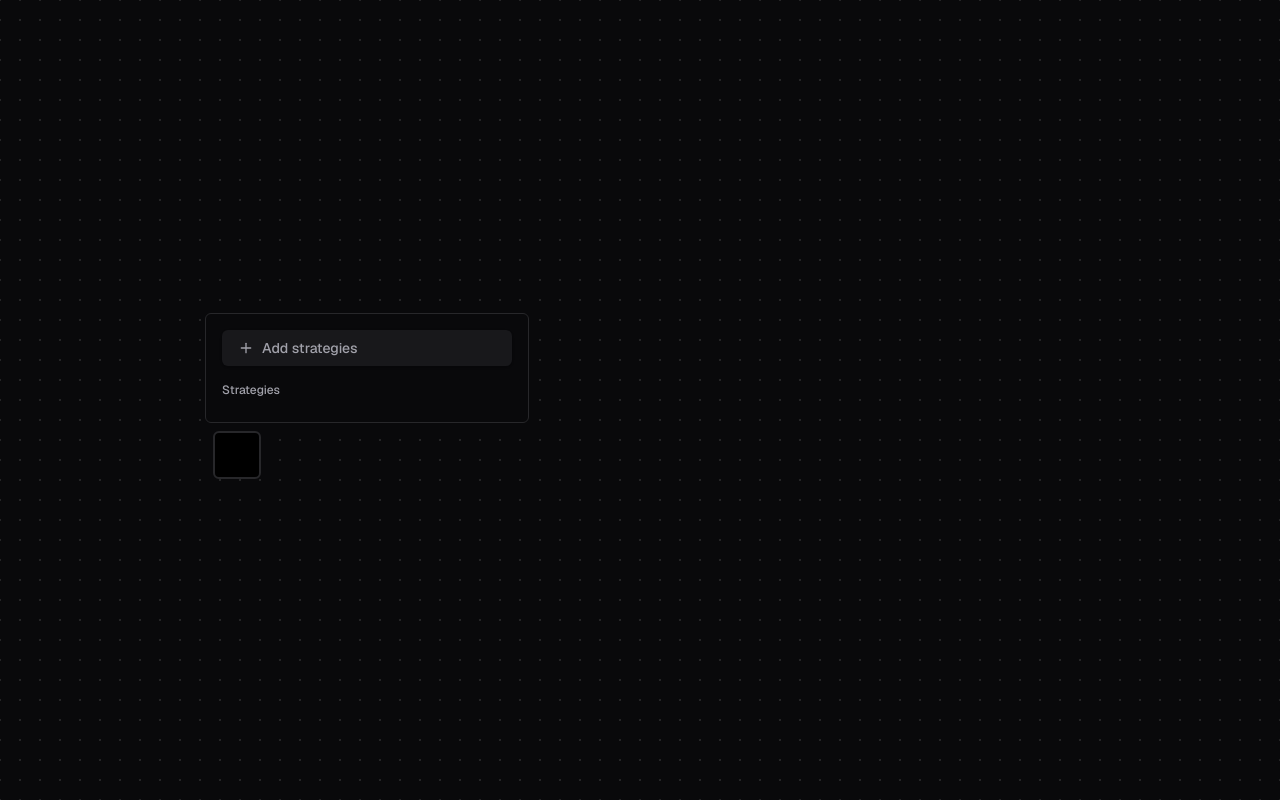
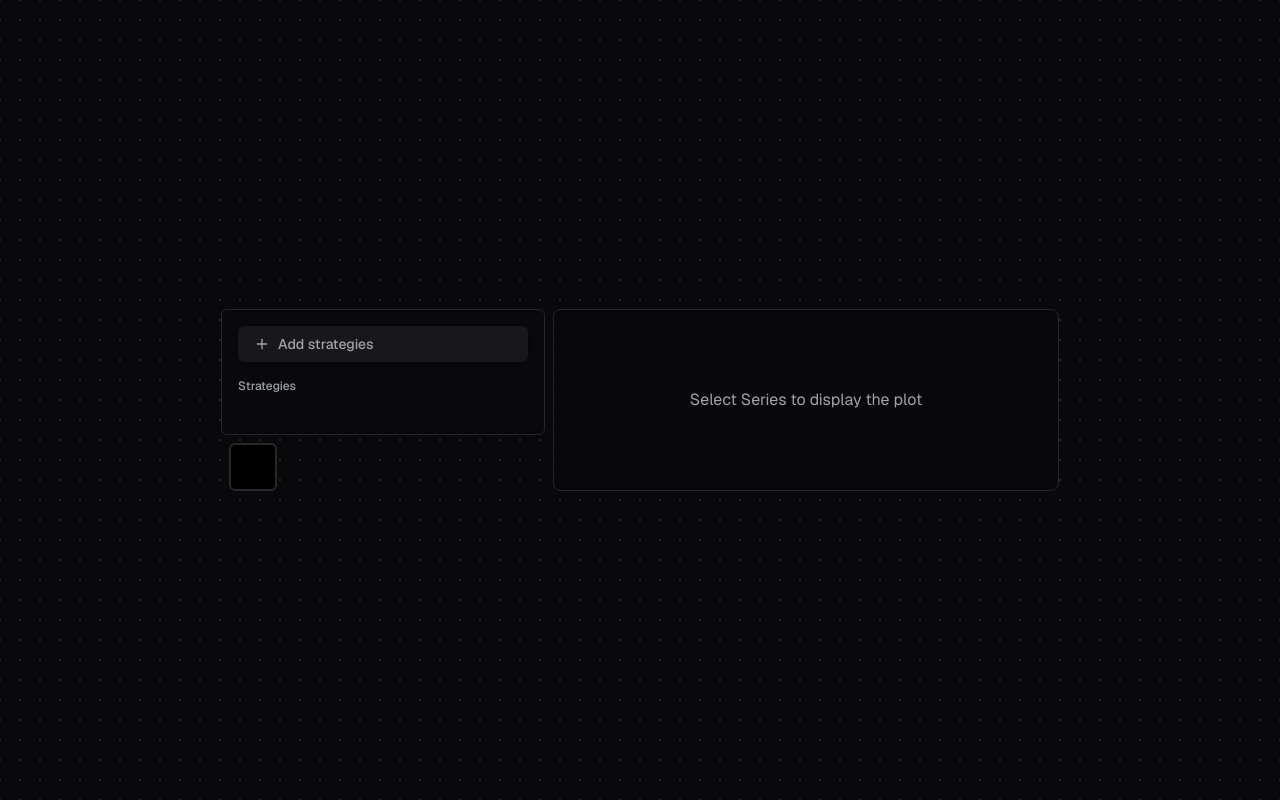
Before and after one commit to minollisantiago/Plots_workbench, a React (Vite) app in the folder client/: page / in a window 1280 px wide. Built offline with nearby package versions, Linux system fonts and the light colour scheme.

Commit message:
First mockup data-plot pipeline to test the typescript code

```diff
--- a/client/package.json
+++ b/client/package.json
@@ -18,15 +18,18 @@
     "@radix-ui/react-scroll-area": "^1.2.2",
     "@radix-ui/react-slot": "^1.1.1",
     "@radix-ui/react-tooltip": "^1.1.6",
+    "@types/react-plotly.js": "^2.6.3",
     "class-variance-authority": "^0.7.1",
     "clsx": "^2.1.1",
     "cmdk": "^1.0.0",
     "geist": "^1.3.1",
     "lodash": "^4.17.21",
     "lucide-react": "^0.469.0",
+    "plotly.js-dist-min": "^2.35.3",
     "react": "^18.3.1",
     "react-colorful": "^5.6.1",
     "react-dom": "^18.3.1",
+    "react-plotly.js": "^2.6.0",
     "tailwind-merge": "^2.6.0",
     "tailwindcss-animate": "^1.0.7"
   },
@@ -37,6 +40,7 @@
     "@tailwindcss/typography": "^0.5.15",
     "@types/lodash": "^4.17.14",
     "@types/node": "^22.10.2",
+    "@types/plotly.js": "^2.35.2",
     "@types/react": "^18.3.18",
     "@types/react-dom": "^18.3.5",
     "@vitejs/plugin-react": "^4.3.4",
--- a/client/src/components/plots/plot-canvas.tsx
+++ b/client/src/components/plots/plot-canvas.tsx
@@ -1,15 +1,16 @@
 import { useState } from "react"
-import { Series } from "@/components/plots/types"
 import SeriesGroup from "@/components/plots/series-group"
 import ColorPicker from "@/components/plots/color-picker"
+import { TimeSeriesData } from "@/data/mock/time-series-data"
 import { mockTimeSeriesData } from "@/data/mock/time-series-data"
+import { PlotLine } from "@/components/plots/plot-line"
 
 const PlotCanvas = () => {
 
-  const [SelectedSeries, setSelectedSeries] = useState([] as Series[])
+  const [selectedSeries, setSelectedSeries] = useState<TimeSeriesData[]>([])
   const exampleSeries = mockTimeSeriesData.series
 
-  const handleAddSeries = (series: Series) => {
+  const handleAddSeries = (series: TimeSeriesData) => {
     setSelectedSeries((prev) => {
       if (!prev.some(s => s.id == series.id)) {
         return [...prev, series]
@@ -26,17 +27,35 @@ const PlotCanvas = () => {
 
     <div id="mainContainer" className="content-grid place-content-center h-screen w-screen relative">
 
+      <div className="grid grid-cols-[324px_1fr] gap-2 p-4 h-full">
+        <div className="flex flex-col space-y-2">
           < SeriesGroup
             header="Strategies"
             searchTriggerLabel="Add strategies"
             searchPlaceholder="Search strategies"
-        series={SelectedSeries}
+            series={selectedSeries}
             availableSeries={exampleSeries}
             onAddSeries={handleAddSeries}
             onRemoveSeries={handleRemoveSeries}
           />
           < ColorPicker />
+        </div>
 
+        <div className="bg-background/95 border rounded-lg p-4 h-full">
+          {selectedSeries.length > 0 ? (
+            <PlotLine
+              data={selectedSeries.map(series => series.plotData)}
+              title="Test plot"
+              theme="dark"
+              height="100%"
+            />
+          ) : (
+            <div className="h-full flex items-center justify-center text-muted-foreground">
+              Select Series to display the plot
+            </div>
+          )}
+        </div>
+      </div>
     </div>
   )
 }
--- /dev/null
+++ b/client/src/components/plots/plot-line.tsx
@@ -0,0 +1,57 @@
+import { FC } from 'react';
+import Plot from 'react-plotly.js';
+import { Data, Layout } from 'plotly.js';
+import { PlotConfig, ThemeType } from '@/lib/plot-config';
+
+interface PlotLineProps {
+  data: Array<{
+    x: (number | string)[];
+    y: number[];
+    name?: string;
+    yaxis?: 'y' | 'y2';
+  }>;
+  title?: string;
+  theme?: ThemeType;
+  width?: number | string;
+  height?: number | string;
+}
+
+export const PlotLine: FC<PlotLineProps> = ({
+  data,
+  title,
+  theme = 'dark',
+  width = '100%',
+  height = '100%'
+}) => {
+  // Get the combined layout and theme configuration
+  const config = PlotConfig.getConfig('line', theme);
+
+  // Add the title if provided
+  if (title) {
+    config.title = {
+      ...config.title,
+      text: title
+    };
+  }
+
+  // Transform the data to match Plotly's expected format
+  const plotData: Data[] = data.map(series => ({
+    type: 'scatter',
+    mode: 'lines',
+    ...series
+  }));
+
+  return (
+    <Plot
+      data={plotData}
+      layout={config as Partial<Layout>}
+      useResizeHandler
+      style={{ width, height }}
+      config={{
+        displayModeBar: true,
+        responsive: true,
+        scrollZoom: true
+      }}
+    />
+  );
+};
--- a/client/src/components/plots/series-group.tsx
+++ b/client/src/components/plots/series-group.tsx
@@ -1,16 +1,16 @@
-import { Series } from "@/components/plots/types"
+import SeriesCard from "@/components/plots/series-card"
 import { ScrollArea } from "@/components/ui/scroll-area"
-import SeriesCard from "@/components/plots/series-card"
 import SeriesSearch from "@/components/plots/series-search"
+import { TimeSeriesData } from "@/data/mock/time-series-data"
 
 interface SeriesSelectionProps {
   header: string
   searchTriggerLabel: string
   searchPlaceholder: string
-  series: Series[]
-  availableSeries: Series[]
+  series: TimeSeriesData[]
+  availableSeries: TimeSeriesData[]
   onRemoveSeries: (id: string) => void
-  onAddSeries: (series: Series) => void
+  onAddSeries: (series: TimeSeriesData) => void
 }
 
 const SeriesGroup = ({ header, searchTriggerLabel, searchPlaceholder, series, availableSeries, onRemoveSeries, onAddSeries }: SeriesSelectionProps) => {
@@ -21,7 +21,7 @@ const SeriesGroup = ({ header, searchTriggerLabel, searchPlaceholder, series, av
         {/* Series Search */}
         <SeriesSearch
           options={availableSeries}
-          onSelect={(selectedSeries) => onAddSeries(selectedSeries as Series)}
+          onSelect={(selectedSeries) => onAddSeries(selectedSeries as TimeSeriesData)}
           placeholder={searchPlaceholder}
           label={searchTriggerLabel}
         />
--- a/client/src/data/mock/time-series-data.ts
+++ b/client/src/data/mock/time-series-data.ts
@@ -14,20 +14,45 @@ const generateDates = (days: number): string[] => {
 // Generate 30 days of mock data
 const dates = generateDates(30);
 
+// Separate metadata from plot data
+export interface SeriesMetadata {
+  id: string;
+  label: string;
+  subLabel: string;
+  color: string;
+  group: string;
+}
+
+export interface PlotData {
+  x: (number | string)[];
+  y: number[];
+  name: string;
+  line: {
+    color: string;
+  };
+}
+
+export interface TimeSeriesData extends SeriesMetadata {
+  plotData: PlotData;
+}
+
 export const mockTimeSeriesData = {
-  // Series metadata
   series: [
     {
+      // Metadata
       id: "1",
       label: "NVDA",
       subLabel: "Share Price",
       color: "#E9EC89",
       group: "Tech",
-      data: {
+      // Plot data
+      plotData: {
         x: dates,
-        y: dates.map(() => Math.random() * 800 + 400), // Random values between 400-1200
-        type: 'scatter',
-        mode: 'lines+markers',
+        y: dates.map(() => Math.random() * 800 + 400),
+        name: "NVDA",
+        line: {
+          color: "#E9EC89"
+        }
       }
     },
     {
@@ -36,11 +61,13 @@ export const mockTimeSeriesData = {
       subLabel: "Share Price",
       color: "#489FFA",
       group: "Consumer",
-      data: {
+      plotData: {
         x: dates,
-        y: dates.map(() => Math.random() * 150 + 120), // Random values between 120-270
-        type: 'scatter',
-        mode: 'lines+markers',
+        y: dates.map(() => Math.random() * 150 + 120),
+        name: "AMZN",
+        line: {
+          color: "#489FFA"
+        }
       }
     },
     {
@@ -49,27 +76,14 @@ export const mockTimeSeriesData = {
       subLabel: "Share Price",
       color: "#C88FCF",
       group: "Tech",
-      data: {
+      plotData: {
         x: dates,
-        y: dates.map(() => Math.random() * 100 + 150), // Random values between 150-250
-        type: 'scatter',
-        mode: 'lines+markers',
+        y: dates.map(() => Math.random() * 100 + 150),
+        name: "TSLA",
+        line: {
+          color: "#C88FCF"
+        }
       }
     },
   ]
 };
-
-// You might also want to define a type for the data structure
-export interface TimeSeriesData {
-  id: string;
-  label: string;
-  subLabel: string;
-  color: string;
-  group: string;
-  data: {
-    x: string[];
-    y: number[];
-    type: 'scatter';
-    mode: 'lines+markers';
-  };
-}
--- a/client/src/lib/plot-config.ts
+++ b/client/src/lib/plot-config.ts
@@ -56,3 +56,6 @@ export class PlotConfig {
     });
   }
 }
+
+export type { PlotType } from "@/config/plots/layouts"
+export type { ThemeType } from "@/config/plots/themes"
--- a/client/src/styles/style.css
+++ b/client/src/styles/style.css
@@ -1105,6 +1105,14 @@ body {
           user-select: none;
 }
 
+.grid-cols-\[300px_1fr\] {
+  grid-template-columns: 300px 1fr;
+}
+
+.grid-cols-\[324px_1fr\] {
+  grid-template-columns: 324px 1fr;
+}
+
 .flex-row {
   flex-direction: row;
 }
@@ -1291,6 +1299,10 @@ body {
 .bg-zinc-900 {
   --tw-bg-opacity: 1;
   background-color: rgb(24 24 27 / var(--tw-bg-opacity, 1));
+}
+
+.bg-background\/95 {
+  background-color: hsl(var(--background) / 0.95);
 }
 
 .p-0 {
```
Also changed, not shown: 1 other file (tests, documents, lock files or other folders). Lines whose indentation alone changed are shown as unchanged.
